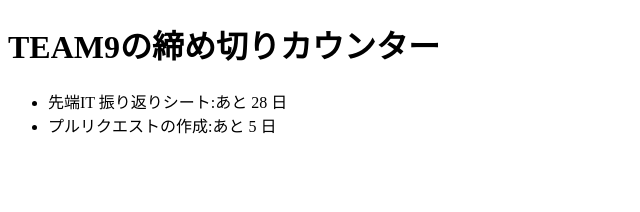
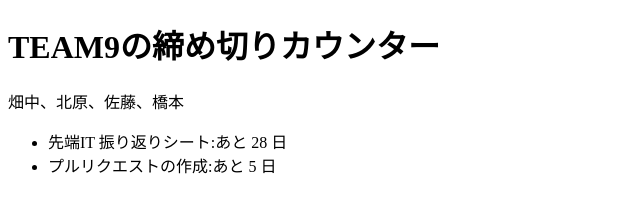
Before and after one commit to neec-sentan-it-2026/team09-deadline, a website: page public/index.html in a window 1280 px wide. Shown: the whole page, without its empty margins (0-640 px from the left). Drawn offline with Linux system fonts and the light colour scheme.

Commit message:
班員の名前追加

```diff
--- a/public/index.html
+++ b/public/index.html
@@ -7,6 +7,7 @@
 </head>
 <body>
   <h1>TEAM9の締め切りカウンター</h1>
+  <p>畑中、北原、佐藤、橋本</p>
   <ul id="list"></ul>
   <script type="module">
     import { daysUntil } from './deadline.js';
```
